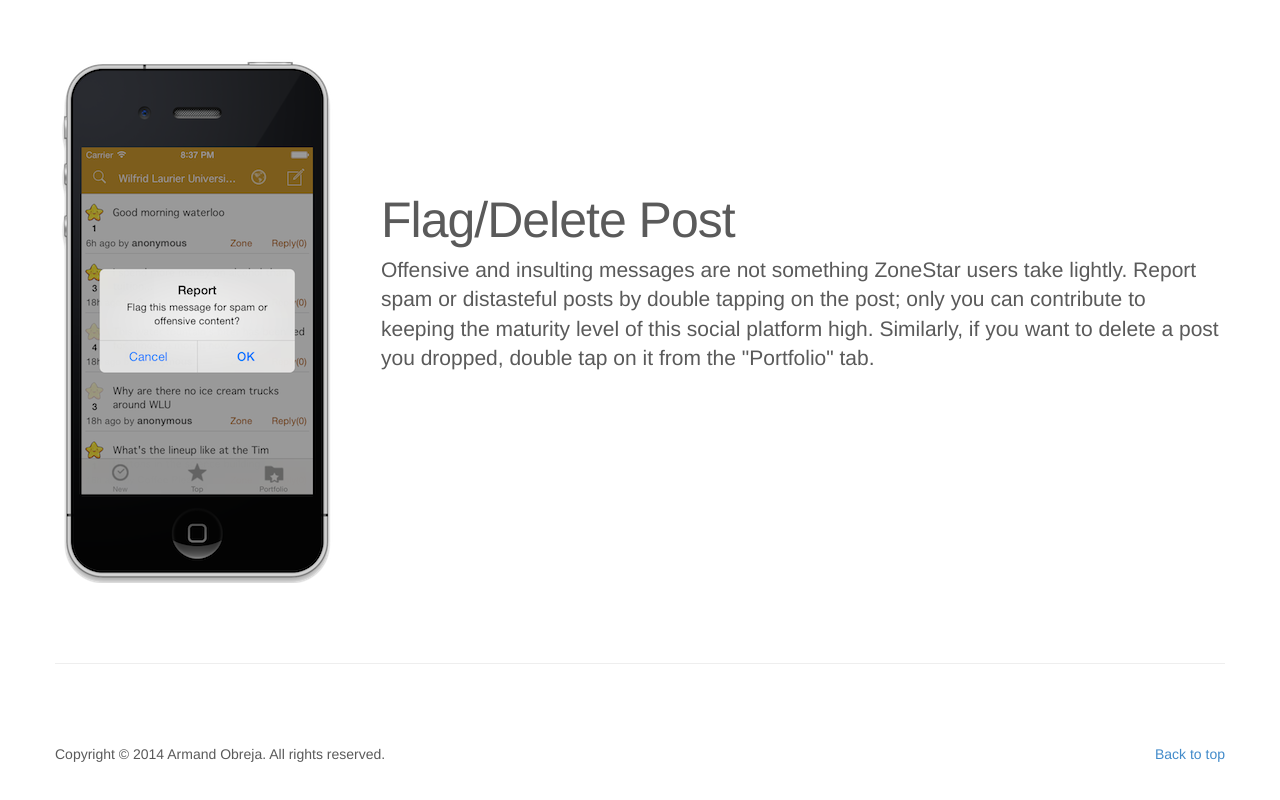
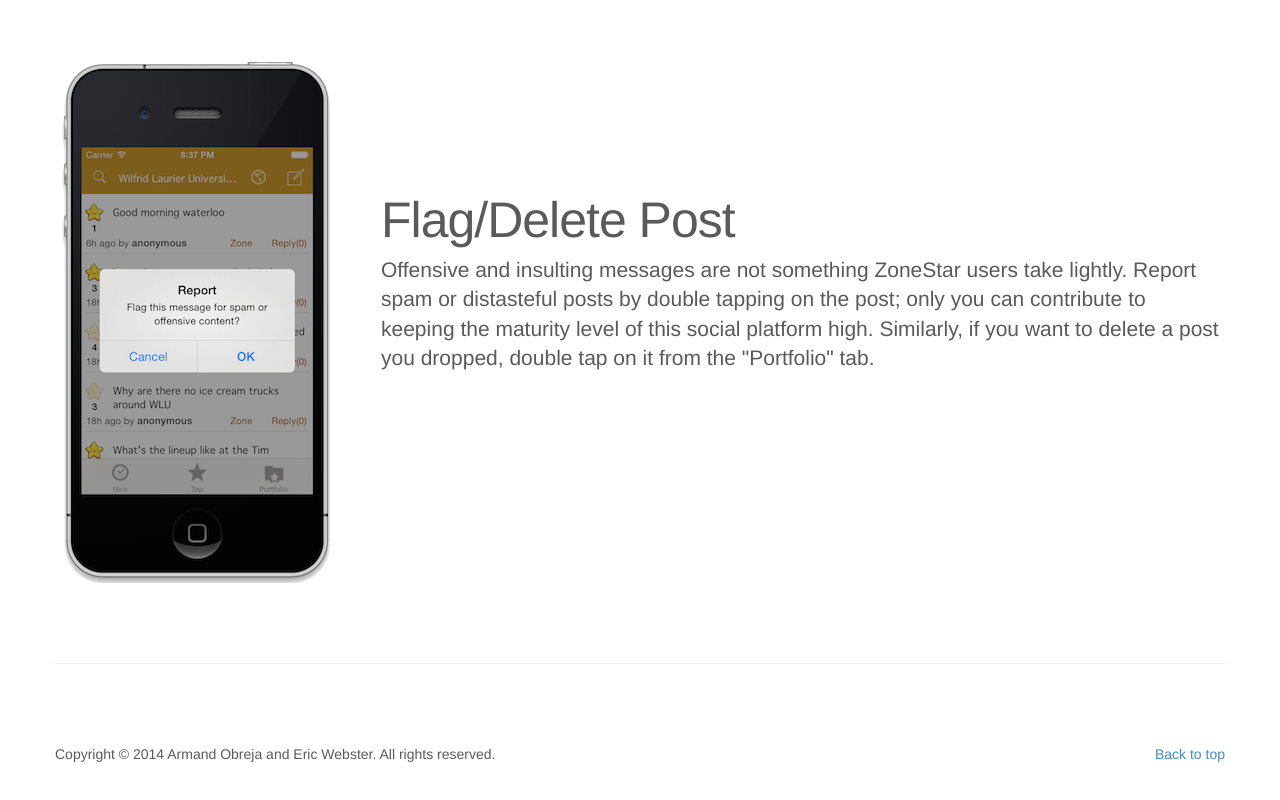
Before and after one commit to ArmandHammer/ZoneStar-website, a website: page public/features.html in a window 1280 px wide. Shown: the part 2145-2945 px from the top of the page. Drawn offline with nearby package versions, Linux system fonts and the light colour scheme.

Commit message:
updated copyright

```diff
--- a/public/features.html
+++ b/public/features.html
@@ -73,7 +73,7 @@
 
 <footer>
   <p class="pull-right"><a href="#">Back to top</a></p>
-  <p>Copyright © 2014 Armand Obreja. All rights reserved.</p>
+  <p>Copyright © 2014 Armand Obreja and Eric Webster. All rights reserved.</p>
 
 </footer>
 
```
Also changed, not shown: public/index.html (+1 -1 lines), public/marketing.html (+1 -1 lines).
